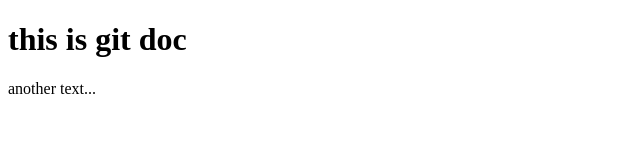
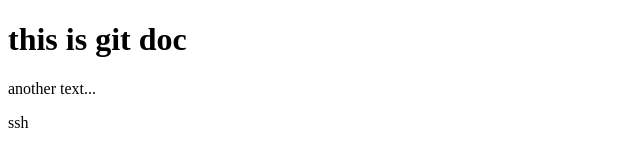
Before and after one commit to Miri-Dehan-git/test2, a plain HTML site: page index.html in a window 1280 px wide. Shown: the full height of the page, 0-640 px from the left. Drawn offline with Linux system fonts and the light colour scheme.

Commit message:
test2 ssh

```diff
--- a/index.html
+++ b/index.html
@@ -10,6 +10,6 @@
       <p>
         another text...
       </p>
-
+      <p>ssh</p>
 </body>
 </html>
```
